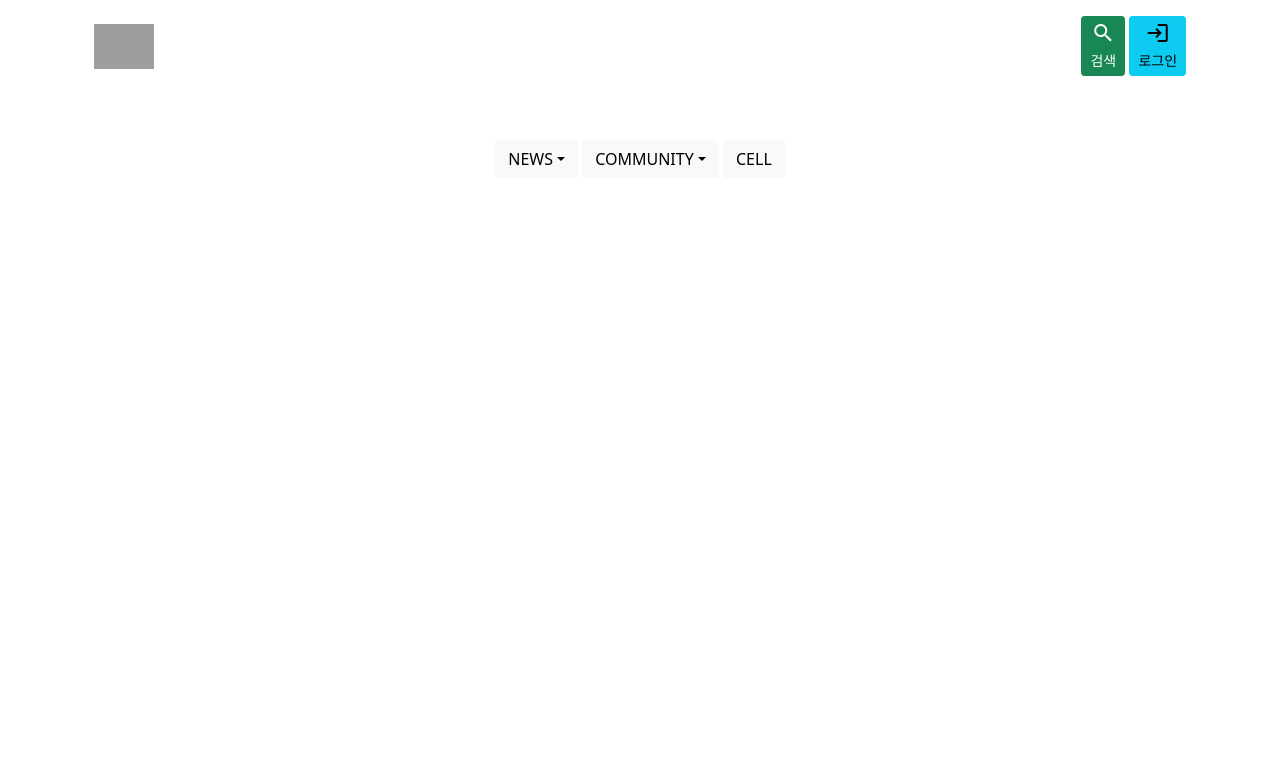
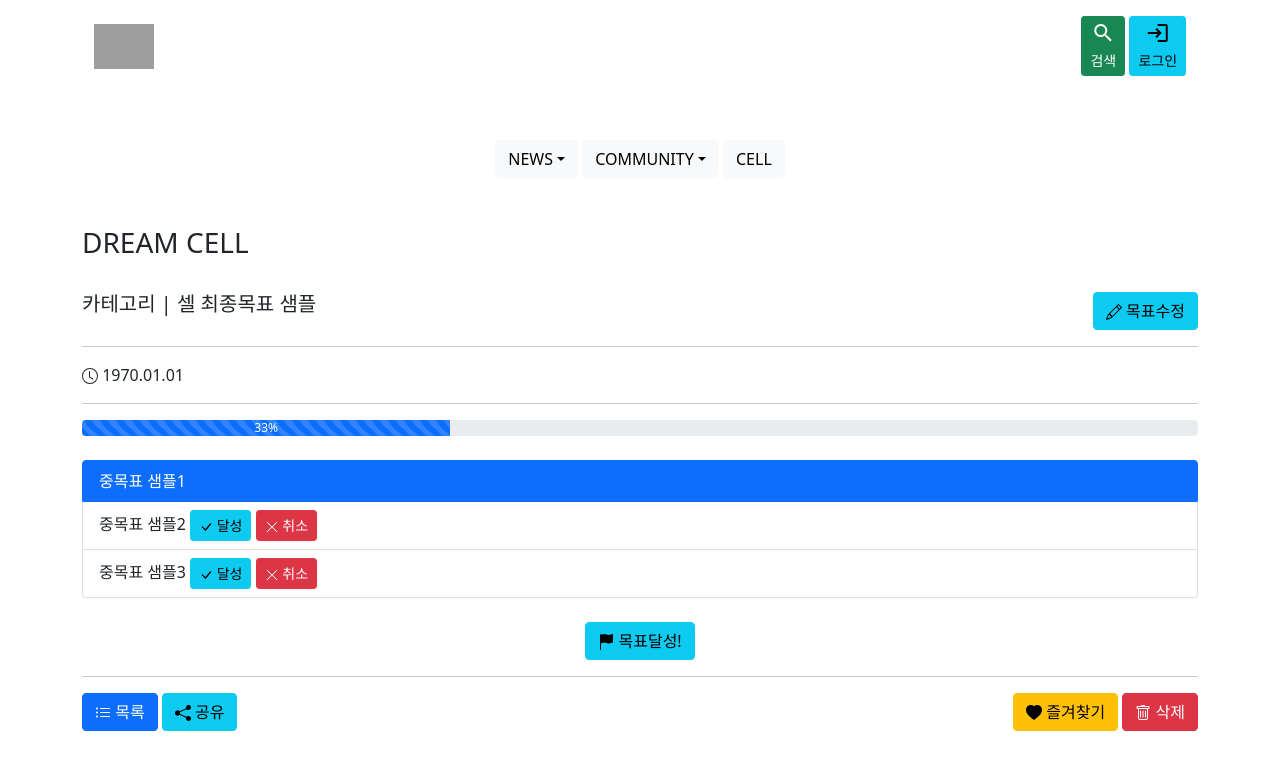
Before and after one commit to roqhdehd502/DREAMCELL-Front, a React (Create React App) app: page /cell/test in a window 1280 px wide. Shown: the top 770 px of the page. Built offline with nearby package versions, Linux system fonts and the light colour scheme; grey boxes are pictures that could not be loaded.

Commit message:
21-08-10 #1 CELL 입력폼 및 디테일 페이지 80%완료

```diff
--- a/src/component/route/ContentComponent.jsx
+++ b/src/component/route/ContentComponent.jsx
@@ -39,6 +39,7 @@ import NoticeNewsDetail from "./news/NoticeNewsDetail";
 // ===Cell===
 import CellComponent from "./cell/CellComponent";
 import CellCreate from "./cell/CellCreate";
+import CellDetail from "./cell/CellDetail";
 
 
 const ContentComponent = () => {
@@ -90,8 +91,8 @@ const ContentComponent = () => {
           <Route exact path="/cell" component={CellComponent} />{/* 이후 path를 /user_id/cell로 수정할 것 */}
           {/* 셀작성 */}
           <Route exact path="/cell/create" component={CellCreate} />
-          {/* 셀수정 */}
-          {/* 셀디테일 */}
+          {/* 셀디테일 및 수정 */}
+          <Route exact path="/cell/test" component={CellDetail} /> {/* path /cell/{cell_id} 수정할것! */}
         </Switch>
       </BrowserRouter>
     </div>
--- a/src/component/route/cell/CellComponent.jsx
+++ b/src/component/route/cell/CellComponent.jsx
@@ -21,7 +21,6 @@ import {
   Pencil,
   HeartFill,
 } from 'react-bootstrap-icons';
-
 
 
 // 모달
@@ -92,7 +91,7 @@ const CellComponent = () => {
           </Button>
         </Col>
         <Col align="right">
-          <Button variant="info">
+          <Button variant="info" href="/cell/create">
             <Pencil />&nbsp;셀작성
           </Button>
         </Col>
--- a/src/component/route/cell/CellCreate.jsx
+++ b/src/component/route/cell/CellCreate.jsx
@@ -1,4 +1,4 @@
-import React, { useState, useEffect } from 'react';
+import React, { useState, useEffect, useRef } from 'react';
 
 //import ApiService from "../../../ApiService";
 import "../../../App.css";
@@ -41,25 +41,6 @@ const CellCreate = () => {
         </InputGroup>
         <br />
 
-        {/* 중간목표 입력 */}
-        <Row>
-          <Col align="left">
-            <Form.Label>중간목표</Form.Label>
-          </Col>
-          <Col align="right">
-            <Button type="button" variant="dark">
-              <b>+</b>&nbsp;추가
-            </Button>
-          </Col>
-        </Row>
-        <InputGroup className="mb-3">
-          <Col>
-            <FormControl type="text" placeholder="중간목표를 입력해주세요" />
-          </Col>
-        </InputGroup>
-
-        <br />
-
         {/* 썸네일 입력 */}
         <Form.Group className="position-relative mb-3">
           <Form.Label>썸네일 이미지</Form.Label>
@@ -74,7 +55,7 @@ const CellCreate = () => {
         {/* 목록 되돌아가기 및 셀 작성 */}
         <Row>
           <Col align="left">
-            <Button variant="primary" type="button">
+            <Button variant="primary" type="button" href="/cell">
               <ListUl />&nbsp;목록
             </Button>
           </Col>
--- /dev/null
+++ b/src/component/route/cell/CellDetail.jsx
@@ -0,0 +1,184 @@
+import React, { useState, useEffect } from 'react';
+
+//import ApiService from "../../../ApiService";
+import "../../../App.css";
+
+import {
+  Button,
+  Modal,
+  InputGroup,
+  FormControl,
+  Form,
+  Row,
+  Col,
+  ProgressBar,
+  ListGroup,
+  CloseButton,
+} from 'react-bootstrap';
+import {
+  Clock,
+  HeartFill,
+  ListUl,
+  Pencil,
+  Trash,
+  ShareFill,
+  CheckLg,
+  XLg,
+  FlagFill,
+} from 'react-bootstrap-icons';
+
+
+// 모달
+function MyVerticallyCenteredModal(props) {
+  return (
+    <Modal
+      {...props}
+      size="lg"
+      aria-labelledby="contained-modal-title-vcenter"
+      centered
+    >
+      <Modal.Header closeButton>
+        <Modal.Title id="contained-modal-title-vcenter">
+          최종목표 수정
+        </Modal.Title>
+      </Modal.Header>
+      <Modal.Body>
+        <Form>
+          <Form.Label>카테고리 및 최종목표</Form.Label>
+          <InputGroup className="mb-3">
+            <Col md={3}>
+              <Form.Select>
+                <option>공부</option>
+                <option value="1">운동</option>
+                <option value="2">기타</option>
+              </Form.Select>
+            </Col>
+            <Col md={9}>
+              <FormControl type="text" value="셀 최종목표 샘플" placeholder="최종목표를 입력해주세요" />
+            </Col>
+          </InputGroup>
+          <br />
+          <Form.Group className="position-relative mb-3">
+            <Form.Label>썸네일 이미지</Form.Label>
+            <Form.Control
+              type="file"
+              name="file"
+            />
+            <Form.Control.Feedback type="invalid" tooltip>
+            </Form.Control.Feedback>
+            <Form.Text className="text-muted">
+              최근에 등록된 순서대로 썸네일이 반영됩니다
+            </Form.Text>
+          </Form.Group>
+          <img width="80" height="100" src="https://images.unsplash.com/photo-1628533460851-20236fc62150?ixid=MnwxMjA3fDB8MHxwaG90by1wYWdlfHx8fGVufDB8fHx8&ixlib=rb-1.2.1&auto=format&fit=crop&w=1234&q=80" />
+          <CloseButton />
+          <Row>
+            <Col align="right">
+              <Button variant="info" type="submit">
+                <Pencil />&nbsp;셀수정
+              </Button>
+            </Col>
+          </Row>
+        </Form>
+      </Modal.Body>
+    </Modal>
+  );
+}
+
+const CellDetail = () => {
+  const [modalShow, setModalShow] = useState(false);
+
+  return (
+    <div>
+      <h3>DREAM CELL</h3>
+      <br />
+
+      {/* 게시글 정보 및 최종목표 수정 */}
+      <Row>
+        <Col align="left">
+          <h5>카테고리&nbsp;|&nbsp;셀 최종목표 샘플&nbsp;</h5>
+        </Col>
+        <Col align="right">
+          <Button variant="info" type="button" onClick={() => setModalShow(true)}>
+            <Pencil />&nbsp;목표수정
+          </Button>
+          <MyVerticallyCenteredModal
+            show={modalShow}
+            onHide={() => setModalShow(false)}
+          />
+        </Col>
+      </Row>
+      <hr />
+
+      {/* 게시글 일자 */}
+      <Row bg="primary">
+        <Col align="left">
+          <Clock></Clock>&nbsp;1970.01.01
+        </Col>
+      </Row>
+      <hr />
+
+      {/* 진행도 */}
+      <Row>
+        <Col>
+          <ProgressBar animated now={33} label={`${33}%`} />
+        </Col>
+      </Row>
+      <br />
+
+      {/* 중간목표 내용 */}
+      <Row>
+        <Col>
+          <ListGroup as="ul">
+            <ListGroup.Item as="li" active>
+              중목표 샘플1
+            </ListGroup.Item>
+            <ListGroup.Item as="li">
+              중목표 샘플2&nbsp;
+              <Button variant="info" size="sm"><CheckLg />&nbsp;달성</Button>&nbsp;
+              <Button variant="danger" size="sm"><XLg />&nbsp;취소</Button>
+            </ListGroup.Item>
+            <ListGroup.Item as="li">
+              중목표 샘플3&nbsp;
+              <Button variant="info" size="sm"><CheckLg />&nbsp;달성</Button>&nbsp;
+              <Button variant="danger" size="sm"><XLg />&nbsp;취소</Button>
+            </ListGroup.Item>
+          </ListGroup>
+        </Col>
+      </Row>
+      <br />
+
+      {/* 달성버튼 */}
+      <Row>
+        <Col align="center">
+          <Button variant="info" type="button">
+            <FlagFill />&nbsp;목표달성!
+          </Button>
+        </Col>
+      </Row>
+      <hr />
+
+      {/* 목록, 공유, 즐겨찾기, 삭제 */}
+      <Row>
+        <Col align="left">
+          <Button variant="primary" type="button" href="/cell">
+            <ListUl />&nbsp;목록
+          </Button>&nbsp;
+          <Button variant="info" type="button">
+            <ShareFill />&nbsp;공유
+          </Button>
+        </Col>
+        <Col align="right">
+          <Button variant="warning" type="button">
+            <HeartFill />&nbsp;즐겨찾기
+          </Button>&nbsp;
+          <Button variant="danger" type="button">
+            <Trash />&nbsp;삭제
+          </Button>
+        </Col>
+      </Row>
+    </div>
+  );
+}
+
+export default CellDetail;
```
